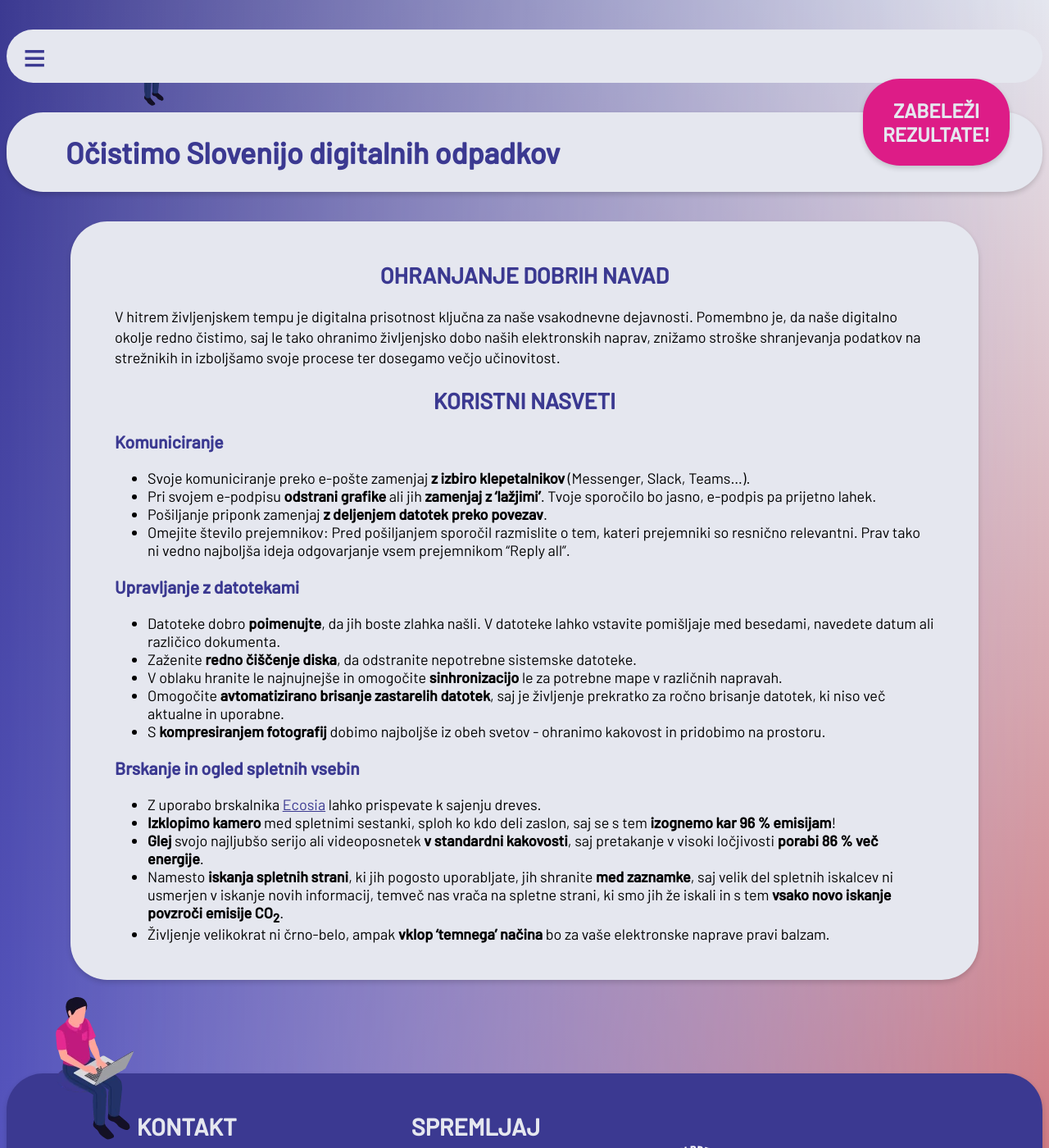
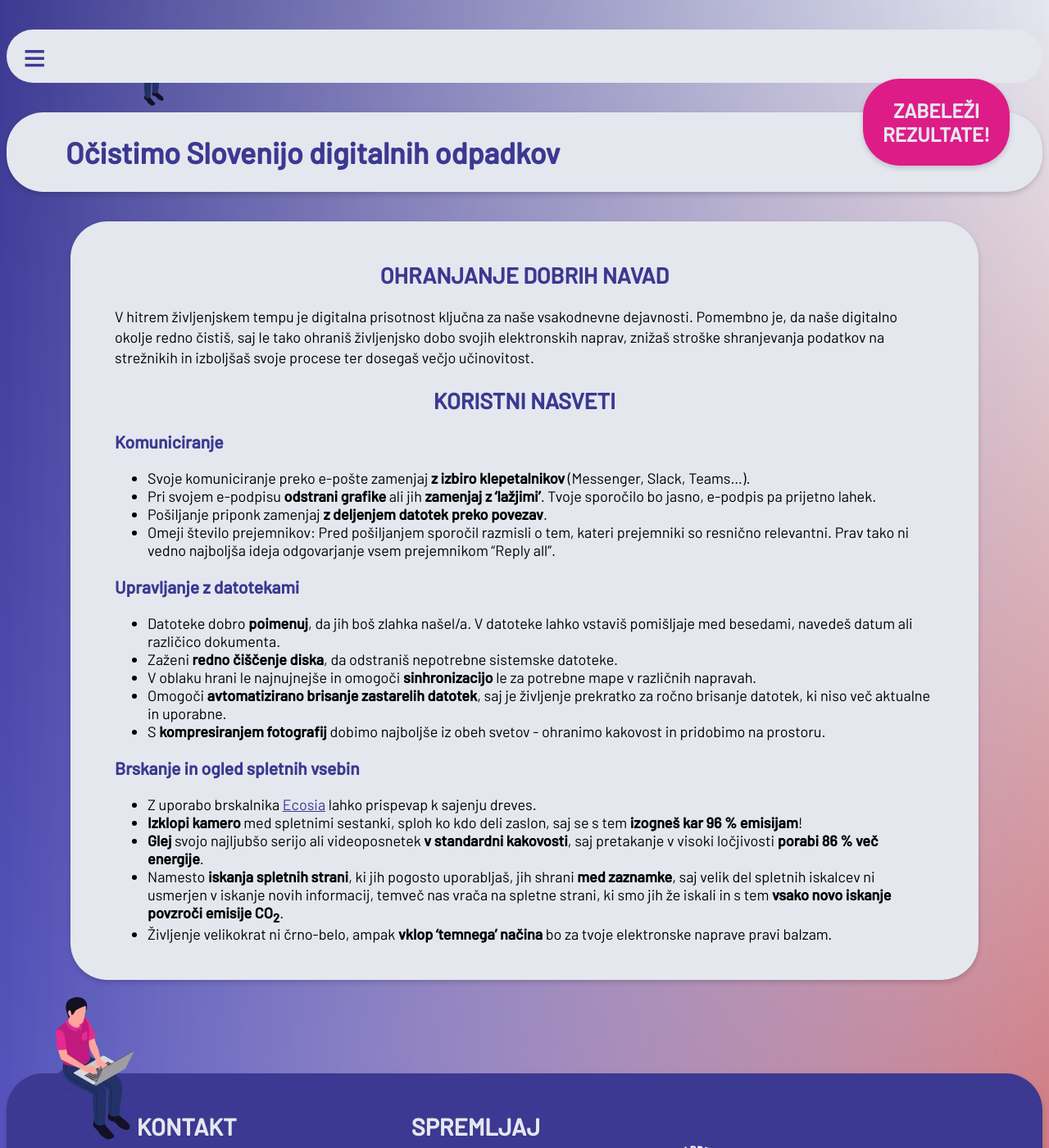
Before and after one commit to ewba/dcd-si, a Jekyll site: the page built from ohranjanje-dobrih-navad.md, in a window 1280 px wide and 1400 px high. Shown: the whole window at 82% size. Built offline with Jekyll 4.4.1, drawn with Linux system fonts in a browser that asks for light colours.

Commit message:
Update ohranjanje-dobrih-navad.md

```diff
--- a/ohranjanje-dobrih-navad.md
+++ b/ohranjanje-dobrih-navad.md
@@ -3,25 +3,25 @@ layout: single-page
 title: Ohranjanje dobrih navad
 ---
 
-V hitrem življenjskem tempu je digitalna prisotnost ključna za naše vsakodnevne dejavnosti. Pomembno je, da naše digitalno okolje redno čistimo, saj le tako ohranimo življenjsko dobo naših elektronskih naprav, znižamo stroške shranjevanja podatkov na strežnikih in izboljšamo svoje procese ter dosegamo večjo učinovitost.
+V hitrem življenjskem tempu je digitalna prisotnost ključna za naše vsakodnevne dejavnosti. Pomembno je, da naše digitalno okolje redno čistiš, saj le tako ohraniš življenjsko dobo svojih elektronskih naprav, znižaš stroške shranjevanja podatkov na strežnikih in izboljšaš svoje procese ter dosegaš večjo učinovitost.
 
 ## Koristni nasveti
 ### Komuniciranje
 - Svoje komuniciranje preko e-pošte zamenjaj **z izbiro klepetalnikov** (Messenger, Slack, Teams…).
 - Pri svojem e-podpisu **odstrani grafike** ali jih **zamenjaj z ‘lažjimi’**. Tvoje sporočilo bo jasno, e-podpis pa prijetno lahek.
 - Pošiljanje priponk zamenjaj **z deljenjem datotek preko povezav**.
-- Omejite število prejemnikov: Pred pošiljanjem sporočil razmislite o tem, kateri prejemniki so resnično relevantni. Prav tako ni vedno najboljša ideja odgovarjanje vsem prejemnikom “Reply all”.
+- Omeji število prejemnikov: Pred pošiljanjem sporočil razmisli o tem, kateri prejemniki so resnično relevantni. Prav tako ni vedno najboljša ideja odgovarjanje vsem prejemnikom “Reply all”.
 
 ### Upravljanje z datotekami
-- Datoteke dobro **poimenujte**, da jih boste zlahka našli. V datoteke lahko vstavite pomišljaje med besedami, navedete datum ali različico dokumenta.
-- Zaženite **redno čiščenje diska**, da odstranite nepotrebne sistemske datoteke.
-- V oblaku hranite le najnujnejše in omogočite **sinhronizacijo** le za potrebne mape v različnih napravah.
-- Omogočite **avtomatizirano brisanje zastarelih datotek**, saj je življenje prekratko za ročno brisanje datotek, ki niso več aktualne in uporabne.
+- Datoteke dobro **poimenuj**, da jih boš zlahka našel/a. V datoteke lahko vstaviš pomišljaje med besedami, navedeš datum ali različico dokumenta.
+- Zaženi **redno čiščenje diska**, da odstraniš nepotrebne sistemske datoteke.
+- V oblaku hrani le najnujnejše in omogoči **sinhronizacijo** le za potrebne mape v različnih napravah.
+- Omogoči **avtomatizirano brisanje zastarelih datotek**, saj je življenje prekratko za ročno brisanje datotek, ki niso več aktualne in uporabne.
 - S **kompresiranjem fotografij** dobimo najboljše iz obeh svetov - ohranimo kakovost in pridobimo na prostoru.
 
 ### Brskanje in ogled spletnih vsebin
-- Z uporabo brskalnika [Ecosia](https://www.ecosia.org/) lahko prispevate k sajenju dreves.
-- **Izklopimo kamero** med spletnimi sestanki, sploh ko kdo deli zaslon, saj se s tem **izognemo kar 96 % emisijam**!
+- Z uporabo brskalnika [Ecosia](https://www.ecosia.org/) lahko prispevap k sajenju dreves.
+- **Izklopi kamero** med spletnimi sestanki, sploh ko kdo deli zaslon, saj se s tem **izogneš kar 96 % emisijam**!
 - **Glej** svojo najljubšo serijo ali videoposnetek **v standardni kakovosti**, saj pretakanje v visoki ločjivosti **porabi 86 % več energije**.
-- Namesto **iskanja spletnih strani**, ki jih pogosto uporabljate, jih shranite **med zaznamke**, saj velik del spletnih iskalcev ni usmerjen v iskanje novih informacij, temveč nas vrača na spletne strani, ki smo jih že iskali in s tem **vsako novo iskanje povzroči emisije CO<sub>2</sub>**.
-- Življenje velikokrat ni črno-belo, ampak **vklop ‘temnega’ načina** bo za vaše elektronske naprave pravi balzam.
+- Namesto **iskanja spletnih strani**, ki jih pogosto uporabljaš, jih shrani **med zaznamke**, saj velik del spletnih iskalcev ni usmerjen v iskanje novih informacij, temveč nas vrača na spletne strani, ki smo jih že iskali in s tem **vsako novo iskanje povzroči emisije CO<sub>2</sub>**.
+- Življenje velikokrat ni črno-belo, ampak **vklop ‘temnega’ načina** bo za tvoje elektronske naprave pravi balzam.
```
